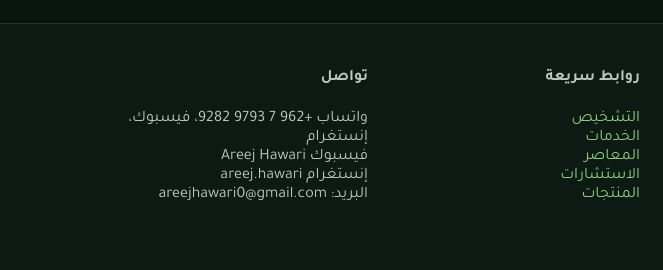
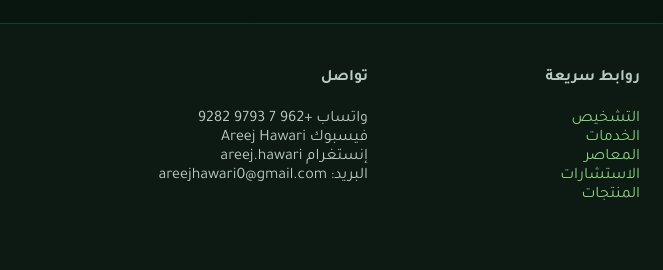
Before and after one commit to oliveolive200275-ai/olive, a plain HTML site: page contact.html in a window 1280 px wide. Shown: the part 896-1166 px from the top of the page, 0-663 px from the left. Drawn offline with Linux system fonts and the light colour scheme.

Commit message:
Update contact.html
Signed-off-by: oliveolive200275-ai <oliveolive200275@gmail.com>

```diff
--- a/contact.html
+++ b/contact.html
@@ -84,7 +84,7 @@
     <div>
       <h4>تواصل</h4>
       <ul class="clean">
-        <li>واتساب +962 7 9793 9282، فيسبوك، إنستغرام</li>
+        <li>واتساب +962 7 9793 9282 </li>
         <li>فيسبوك Areej Hawari</li>
         <li> إنستغرام areej.hawari</li>
         <li>البريد: areejhawari0@gmail.com</li>
```
